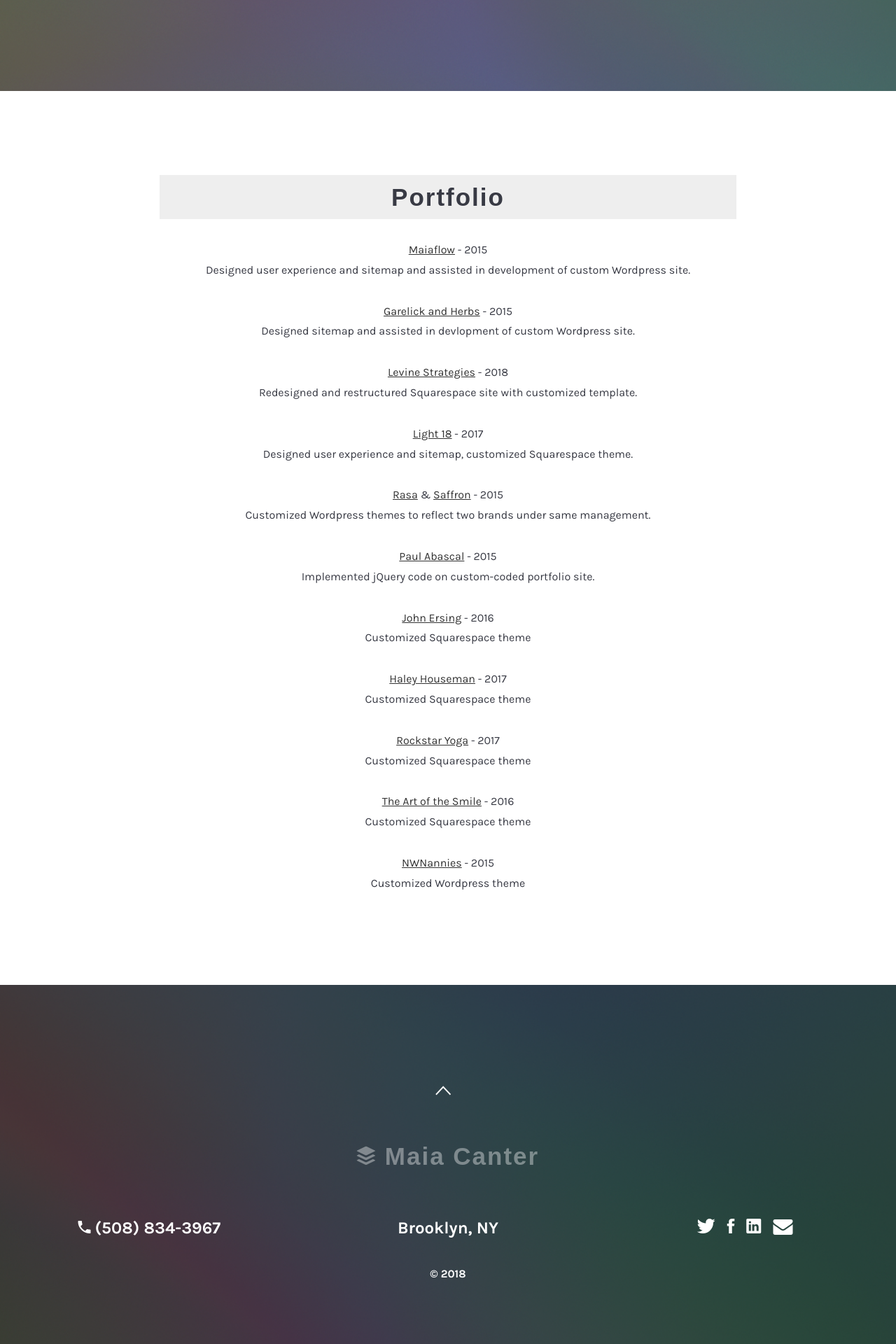
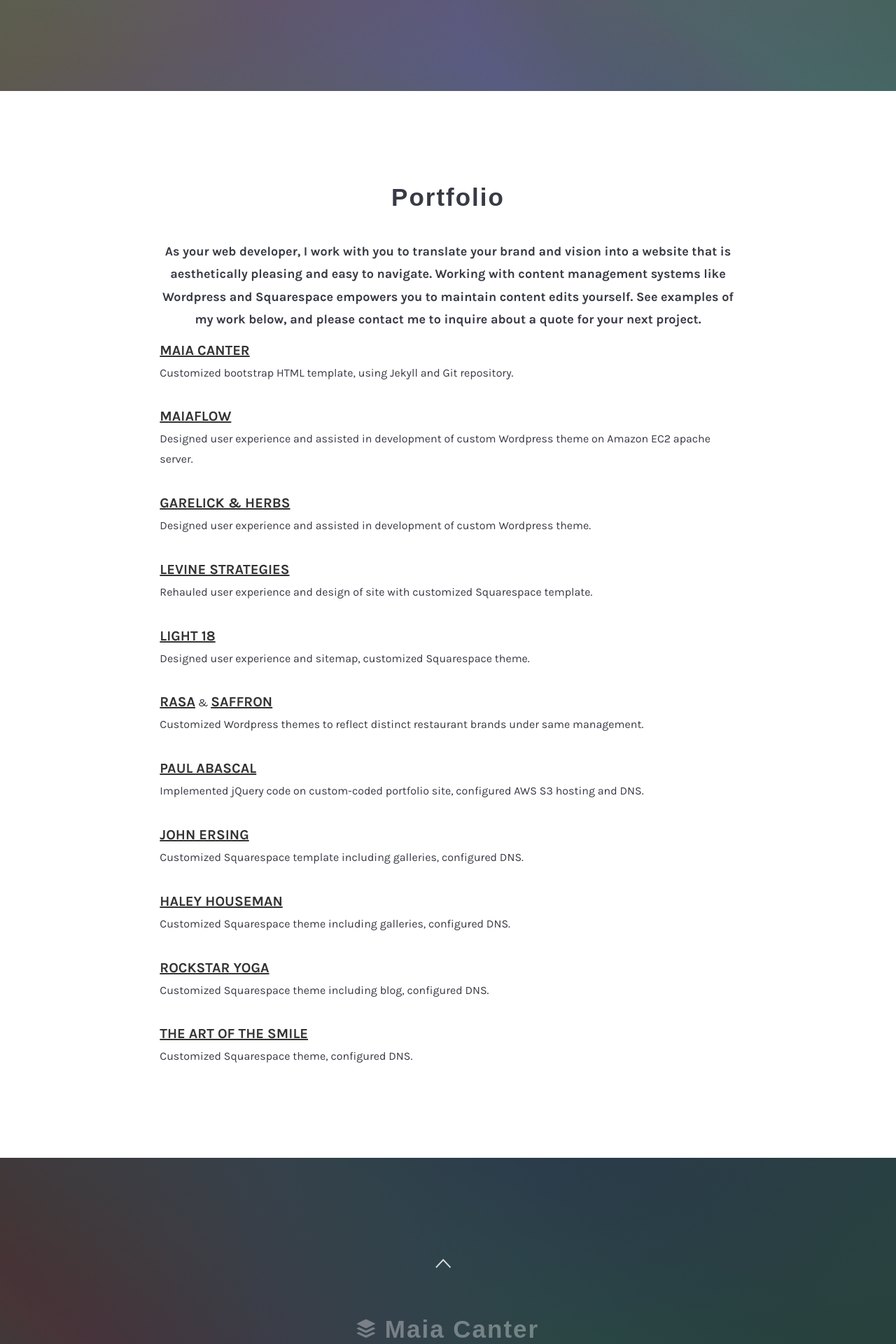
Before and after one commit to maiaflow/maiacanter, a Jekyll site: the page built from portfolio.html, in a window 1280 px wide. Shown: the part 770-2690 px from the top of the page at 70% size. Built offline with Jekyll 4.4.1, drawn with Linux system fonts in a browser that asks for light colours; nearby versions of some CDN libraries; some web fonts are replaced.

Commit message:
portfolio edits, new images, navigation

```diff
--- a/_layouts/default.html
+++ b/_layouts/default.html
@@ -40,8 +40,21 @@
     <ul class="sidebar-nav">
         <!--<li class="sidebar-brand-2"><a href="http://www.maiacanter.com/MaiaCanterWww.pdf" target="new"><i class="fa fa-file-text"></i> RESUME</a>-->
         <a href="#" id="menu-close" class="pull-right"><i class="icon ion-close size-38"></i></a></li>
+        <li class="sidebar-brand-2">
+            <a href="/">HOME</a>
+        </li>
+        <li class="sidebar-brand-2">
+            <a href="/index#about">ABOUT</a>
+        </li>
+        <li class="sidebar-brand-2">
+            <a href="mailto:maiacanter@gmail.com">CONTACT</a>
+        </li>
         <li class="sidebar-brand">
             <a href="/portfolio#portfolio"><i class="icon ion-ios-monitor-outline size-38"></i> PORTFOLIO</a>
+        </li>
+        <li class="sidebar-brand">
+            <a href=""><i class="fa fa-file-text"></i> RESUME</a>
+            Coming Soon
         </li>
 
     </ul>
--- a/css/cover.css
+++ b/css/cover.css
@@ -801,7 +801,17 @@ span.numscroller {
 
 /* Portfolio */
 #portfolio {
-    background: #eee;
+    background: #fff;
+}
+
+#portfolio_page p {
+    text-align: left;
+}
+
+#portfolio_page a {
+    text-transform: uppercase;
+    font-size: 20px;
+    font-weight: 800;
 }
 
 .portfolio-item .portfolio-link {
--- a/index.html
+++ b/index.html
@@ -2,7 +2,7 @@
 layout: default
 ---
 
-<h2>About Me</h2>
+<h2 id="about">About Me</h2>
 <p class="lead">
     I'm Maia.
 </p>
--- a/portfolio.html
+++ b/portfolio.html
@@ -3,47 +3,49 @@ layout: default
 ---
 
 <h2 id="portfolio">Portfolio</h2>
+<h4>As your web developer, I work with you to translate your brand and vision into a website that is aesthetically pleasing and easy to navigate. Working with content management systems like Wordpress and Squarespace empowers you to maintain content edits yourself. See examples of my work below, and please contact me to inquire about a quote for your next project.</h4>
+<div id="portfolio_page">
 <p>
-    <a href="http://www.maiaflow.com" target="new">Maiaflow</a> - 2015<br/>
-    Designed user experience and sitemap and assisted in development of custom Wordpress site.
+    <a href="http://www.maiacanter.com">Maia Canter</a><br/>
+    Customized bootstrap HTML template, using Jekyll and Git repository.
+<p>
+    <a href="http://www.maiaflow.com" target="new">Maiaflow</a><br/>
+    Designed user experience and assisted in development of custom Wordpress theme on Amazon EC2 apache server.
 </p>
 <p>
-    <a href="http://www.garelickandherbs.com" target="new">Garelick and Herbs</a> - 2015<br/>
-    Designed sitemap and assisted in devlopment of custom Wordpress site.
+    <a href="http://www.garelickandherbs.com" target="new">Garelick & Herbs</a><br/>
+    Designed user experience and assisted in development of custom Wordpress theme.
 </p>
 <p>
-    <a href="https://www.levinestrategies.com/" target="new">Levine Strategies</a> - 2018<br/>
-    Redesigned and restructured Squarespace site with customized template.
+    <a href="http://www.levinestrategies.com/" target="new">Levine Strategies</a><br/>
+    Rehauled user experience and design of site with customized Squarespace template.
 </p>
 <p>
-    <a href="https://light18nyc.com/" target="new">Light 18</a> - 2017<br/>
+    <a href="http://www.light18nyc.com/" target="new">Light 18</a><br/>
     Designed user experience and sitemap, customized Squarespace theme.
 </p>
 <p>
-    <a href="http://www.rasaindian.com" target="new">Rasa</a> & <a href="http://www.saffronindianbistro.com" target="new">Saffron</a> - 2015<br/>
-    Customized Wordpress themes to reflect two brands under same management.
+    <a href="http://www.rasaindian.com" target="new">Rasa</a> & <a href="http://www.saffronindianbistro.com" target="new">Saffron</a><br/>
+    Customized Wordpress themes to reflect distinct restaurant brands under same management.
 </p>
 <p>
-    <a href="http://www.paulabascal.com" target="new">Paul Abascal</a> - 2015<br/>
-    Implemented jQuery code on custom-coded portfolio site.
+    <a href="http://www.paulabascal.com" target="new">Paul Abascal</a><br/>
+    Implemented jQuery code on custom-coded portfolio site, configured AWS S3 hosting and DNS.
 </p>
 <p>
-    <a href="http://www.johnersing.com" target="new">John Ersing</a> - 2016<br/>
-    Customized Squarespace theme
+    <a href="http://www.johnersing.com" target="new">John Ersing</a><br/>
+    Customized Squarespace template including galleries, configured DNS.
 </p>
 <p>
-    <a href="http://www.hedhouseman.com/" target="new">Haley Houseman</a> - 2017<br/>
-    Customized Squarespace theme
+    <a href="http://www.hedhouseman.com/" target="new">Haley Houseman</a><br/>
+    Customized Squarespace theme including galleries, configured DNS.
 </p>
 <p>
-    <a href="http://www.rockstaryoga.org/" target="new">Rockstar Yoga</a> - 2017<br/>
-    Customized Squarespace theme
+    <a href="http://www.rockstaryoga.org/" target="new">Rockstar Yoga</a><br/>
+    Customized Squarespace theme including blog, configured DNS.
 </p>
 <p>
-    <a href="http://www.theartofthesmile.com" target="new">The Art of the Smile</a> - 2016<br/>
-    Customized Squarespace theme
+    <a href="http://www.theartofthesmile.com" target="new">The Art of the Smile</a><br/>
+    Customized Squarespace theme, configured DNS.
 </p>
-<p>
-    <a href="http://www.nwnannies.net" target="new">NWNannies</a> - 2015<br/>
-    Customized Wordpress theme
-</p>
+</div>
```
Also changed, not shown: img/2.jpg (added), img/3.jpg (added), img/new.jpg (added).
